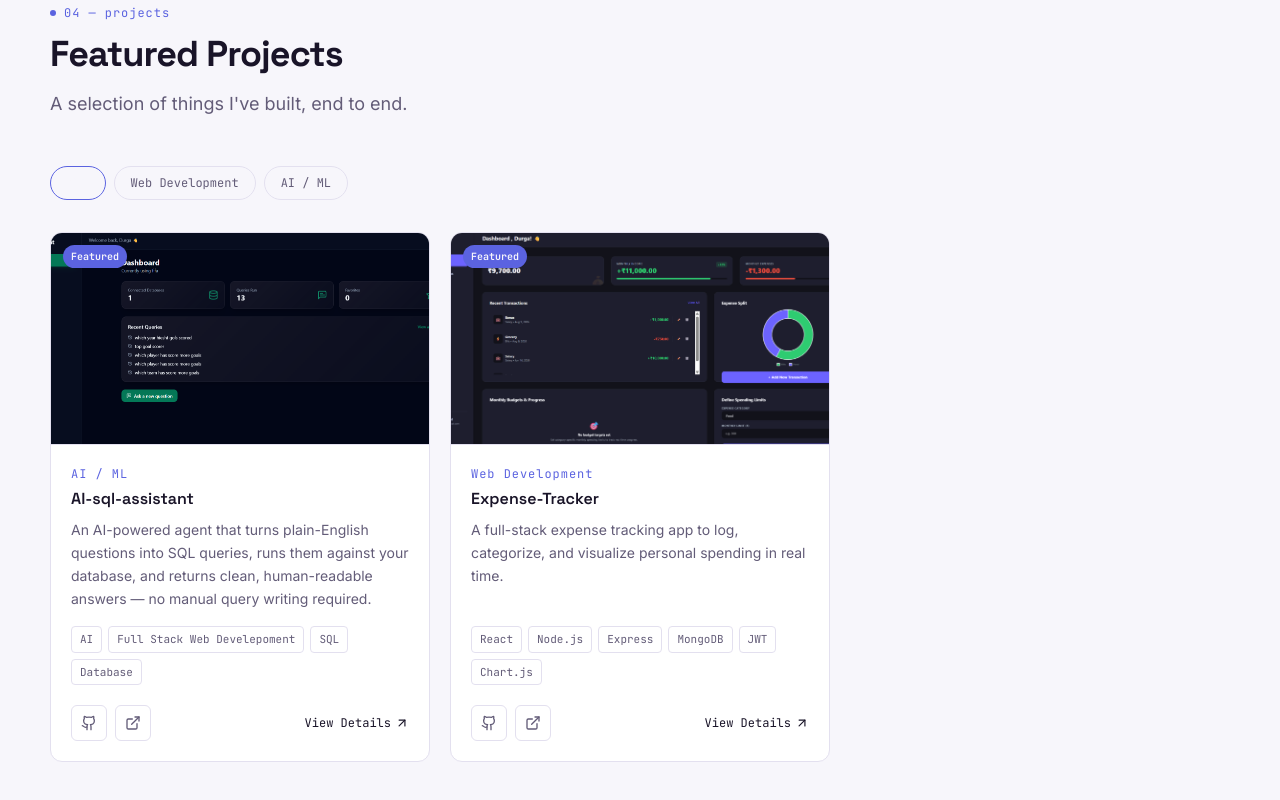
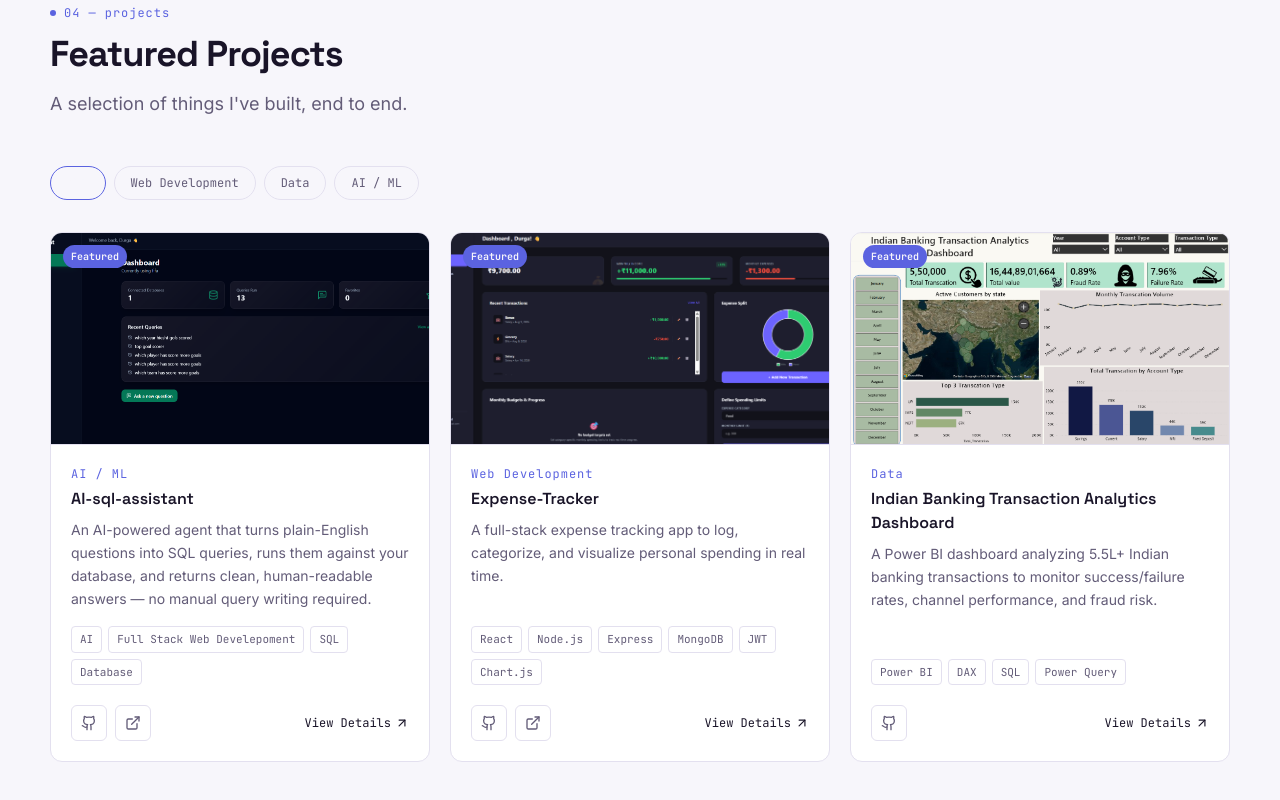
Before and after one commit to prasadchinthapalli09/Personal-Portfolio, a React (Vite) app: page / in a window 1280 px wide. Shown: the part 3785-4585 px from the top of the page. Built offline with nearby package versions, Linux system fonts and the light colour scheme.

Commit message:
Update projects.js

```diff
--- a/src/data/projects.js
+++ b/src/data/projects.js
@@ -1,6 +1,3 @@
-// Add one object per project. Leave github/liveDemo as "" to hide that button —
-// the UI hides links automatically instead of showing a dead one.
-
 export const projectCategories = [
   "All",
   "Web Development",
@@ -11,7 +8,6 @@ export const projectCategories = [
   "Mobile",
   "Other",
 ];
-
 export const projects = [
   {
     title: "AI-sql-assistant",
@@ -54,4 +50,25 @@ export const projects = [
       ],
     },
   },
+  {
+    title: "Indian Banking Transaction Analytics Dashboard",
+    description: "A Power BI dashboard analyzing 5.5L+ Indian banking transactions to monitor success/failure rates, channel performance, and fraud risk.",
+    image: "/assets/projects/project-3.png",
+    technologies: ["Power BI", "DAX", "SQL", "Power Query"],
+    category: "Data",
+    github: "https://github.com/prasadchinthapalli09/indian-banking-transaction-analytics-dashboard",
+    liveDemo: "",
+    featured: true,
+    details: {
+      problem: "Banks processing UPI, IMPS, NEFT, and RTGS transactions need to quickly spot which channels drive the most failures and where fraud risk is concentrated — but raw transaction logs don't answer those questions on their own.",
+      solution: "Built a 3-page interactive Power BI report with a modeled data schema and custom DAX measures to track transaction volume, failure patterns by channel, and fraud risk by transaction type and merchant category, turning raw logs into decision-ready insights.",
+      features: [
+        "Overview page with KPIs for total transactions, value, fraud rate, and failure rate, plus monthly trend and account-type breakdowns",
+        "Channel & status analysis identifying which channels (Mobile App, Web, ATM, POS) drive the most failed transaction value",
+        "Fraud & risk analysis page showing fraud rate by transaction type, merchant category risk, and a repeat-fraud customer funnel",
+        "Custom DAX measures for failure rate, fraud rate, and average transaction vs. fraud value",
+        "Interactive slicers (Year, Account Type, Channel, Transaction Type) across all pages"
+      ],
+    },
+  },
 ];
```
